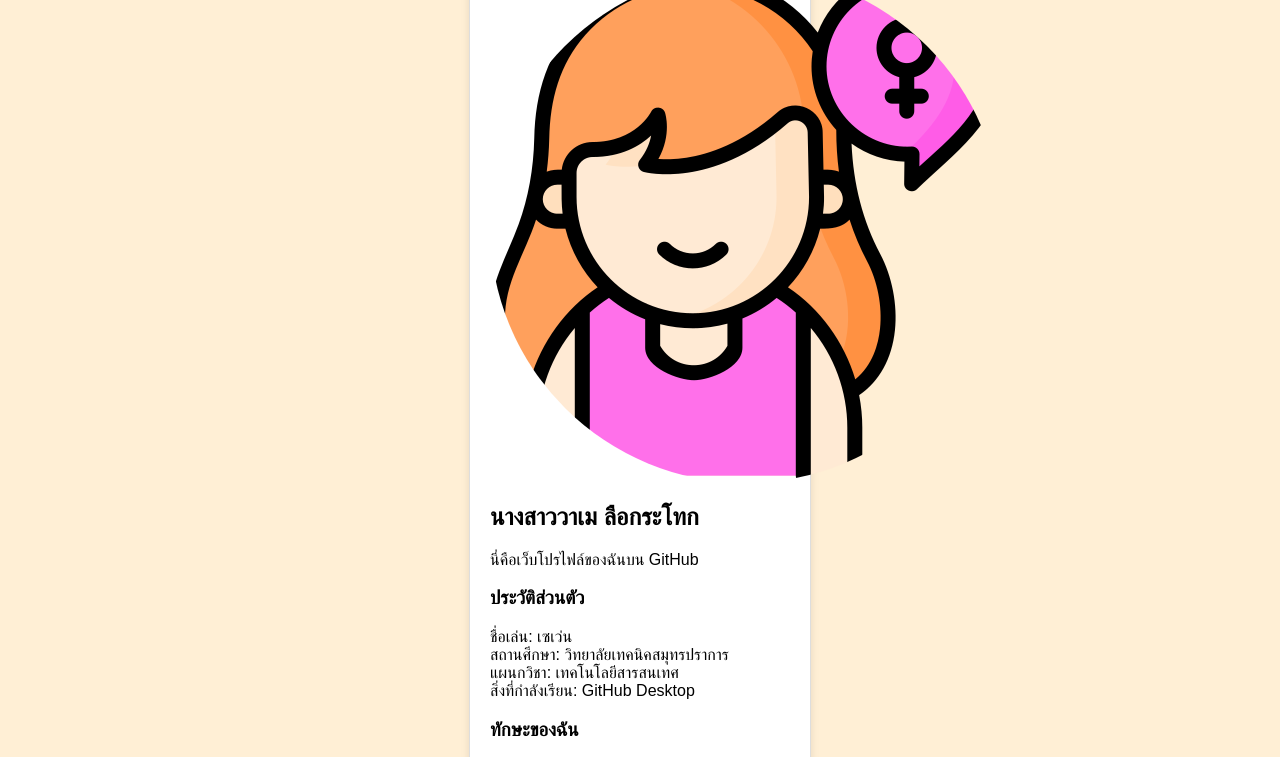
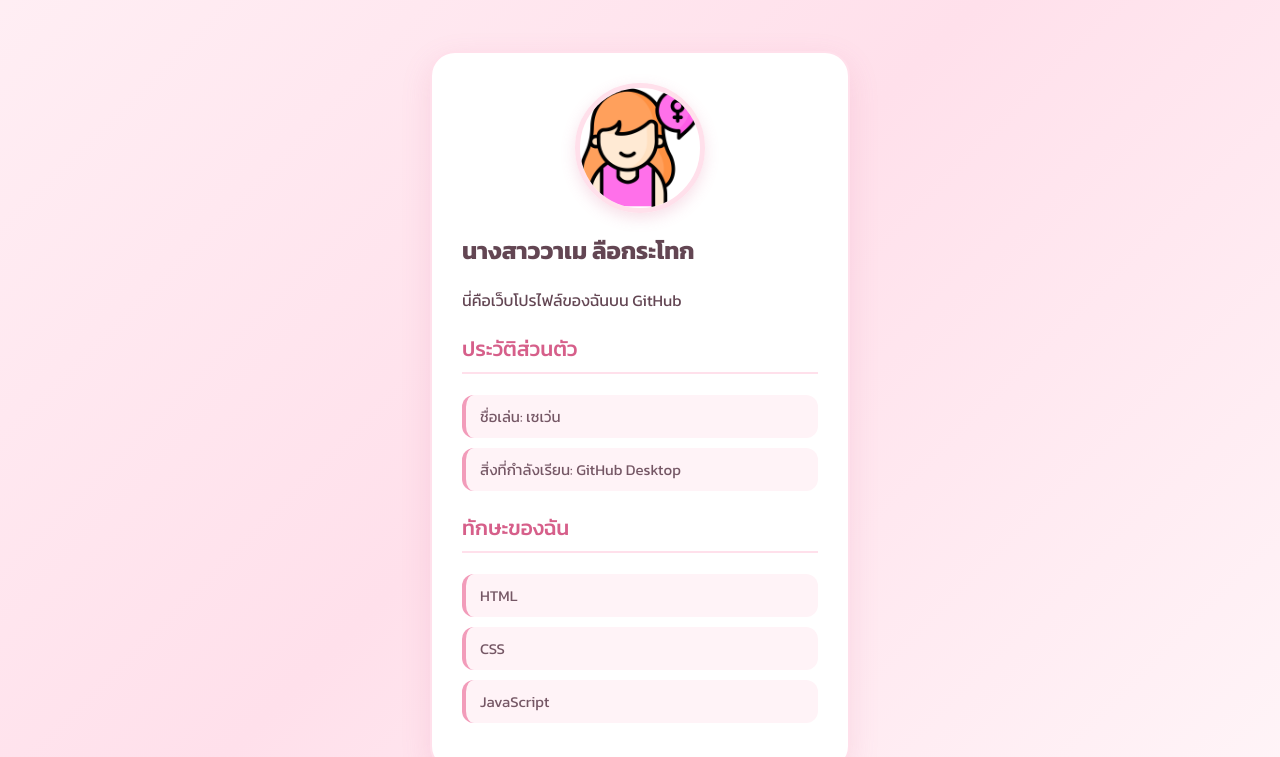
Before and after one commit to rotyupa-sudo/my-web-proflie, a plain HTML site: page index.html in a window 1280 px wide. Shown: the part 130-887 px from the top of the page. Drawn offline with Linux system fonts and the light colour scheme.

Commit message:
สร้างหน้าแรกของเว็บไซต์

```diff
--- a/index.html
+++ b/index.html
@@ -33,8 +33,6 @@
 
             <ul>
                 <li>ชื่อเล่น: เซเว่น</li>
-                <li>สถานศึกษา: วิทยาลัยเทคนิคสมุทรปราการ</li>
-                <li>แผนกวิชา: เทคโนโลยีสารสนเทศ</li>
                 <li>สิ่งที่กำลังเรียน: GitHub Desktop</li>
             </ul>
 
--- a/style.css
+++ b/style.css
@@ -1,41 +1,124 @@
-/* ภารกิจที่ 2: จัดสไตล์ <body> */
+
+/* Google Font */
+@import url('https://fonts.googleapis.com/css2?family=Kanit:wght@300;400;500;600;700&display=swap');
+
+/* พื้นหลังเว็บไซต์ */
 body {
-  background-color: papayawhip;
-  font-family: Arial, sans-serif;
+    background: linear-gradient(135deg, #fff0f5, #ffe0eb, #fff5f8);
+    font-family: 'Kanit', sans-serif;
+    color: #634653;
+    margin: 0;
+    padding: 20px;
+    min-height: 100vh;
 }
 
-/* ภารกิจที่ 3: จัดสไตล์ .card */
-.card {
-  width: 300px;
-  background-color: #ffffff;
-  border: 1px solid #dddddd;
-  box-shadow: 0 4px 8px rgba(0,0,0,0.1);
-  margin: 20px auto;
-  padding: 20px;
-  border-radius: 8px;
+/* หัวข้อเว็บไซต์ */
+header {
+    text-align: center;
+    padding: 25px 10px;
 }
 
-/* ภารกิจที่ 4: จัดสไตล์รูปภาพ <img> */
+header h1 {
+    color: #d65f8a;
+    font-size: 32px;
+    font-weight: 600;
+    text-shadow: 2px 3px 5px rgba(214, 95, 138, 0.15);
+}
+
+/* กล่องโปรไฟล์ */
+main {
+    display: flex;
+    justify-content: center;
+}
+
+.card {
+    width: 100%;
+    max-width: 420px;
+    box-sizing: border-box;
+    background: #ffffff;
+    border: 2px solid #ffe0eb;
+    box-shadow: 0 10px 30px rgba(214, 95, 138, 0.15);
+    margin: 20px auto;
+    padding: 30px;
+    border-radius: 25px;
+    transition: 0.3s ease;
+}
+
+.card:hover {
+    transform: translateY(-5px);
+    box-shadow: 0 15px 35px rgba(214, 95, 138, 0.22);
+}
+
+/* รูปโปรไฟล์ */
 .card img {
+    width: 120px;
+    height: 120px;
     border-radius: 50%;
     display: block;
-  margin: 0 auto 15px;
+    margin: 0 auto 20px;
+    object-fit: cover;
+    border: 5px solid #ffe0eb;
+    box-shadow: 0 5px 15px rgba(214, 95, 138, 0.2);
 }
 
-/* ภารกิจที่ 5: จัดสไตล์ชื่อ #profile-name */
+/* ชื่อ */
 #profile-name {
-  color: #333333;
+    color: #d65f8a;
     text-align: center;
+    font-size: 25px;
+    font-weight: 600;
 }
 
-/* ภารกิจที่ 6: จัดสไตล์ .bio */
+/* คำแนะนำตัว */
 .bio {
-  color: #666666;
-  font-size: 14px;
+    color: #967582;
+    font-size: 16px;
+    text-align: center;
+    line-height: 1.8;
 }
 
-/* ภารกิจที่ 7: จัดสไตล์ <ul> */
+/* หัวข้อย่อย */
+h3 {
+    color: #d65f8a;
+    font-size: 21px;
+    font-weight: 500;
+    border-bottom: 2px solid #ffe0eb;
+    padding-bottom: 8px;
+}
+
+/* รายการข้อมูล */
 ul {
-  list-style-type: none;
+    list-style: none;
     padding-left: 0;
 }
+
+li {
+    background: #fff3f7;
+    color: #755765;
+    padding: 10px 14px;
+    margin-bottom: 10px;
+    border-radius: 12px;
+    border-left: 4px solid #f29cba;
+    font-size: 15px;
+    transition: 0.2s;
+}
+
+li:hover {
+    background: #ffe3ed;
+    transform: translateX(5px);
+}
+
+/* มือถือ */
+@media (max-width: 480px) {
+    body {
+        padding: 10px;
+    }
+
+    header h1 {
+        font-size: 24px;
+    }
+
+    .card {
+        padding: 22px;
+    }
+}
```
Lines whose indentation alone changed are shown as unchanged.
